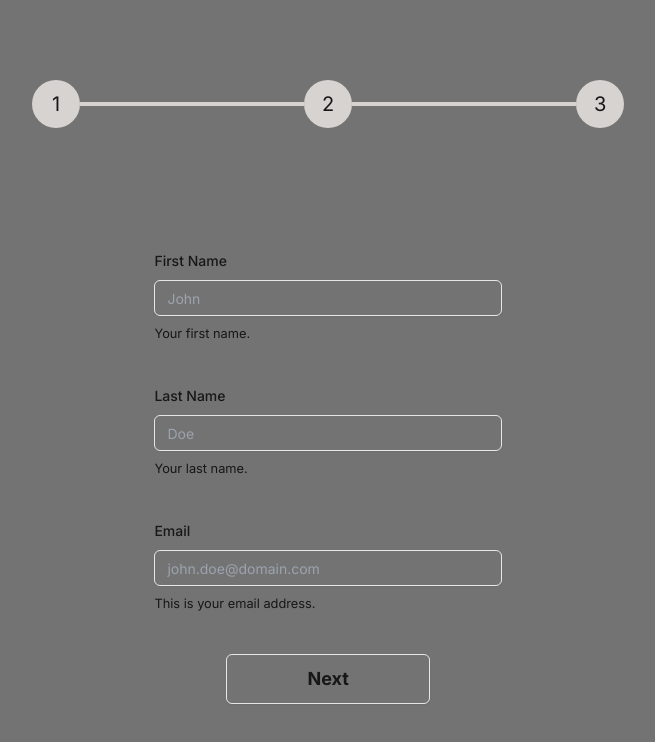
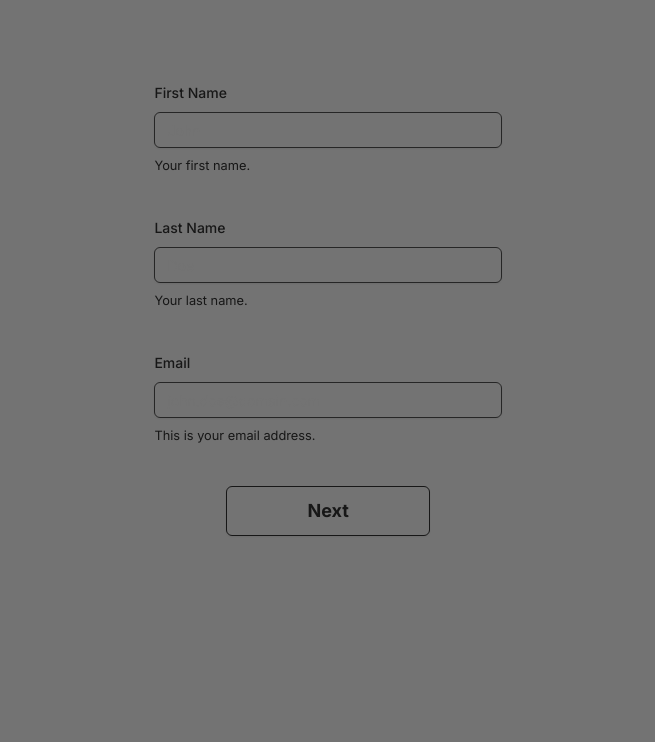
Before and after one commit to didoslavov/multistep-form, a Next.js app: page / in a window 1280 px wide. Shown: the top 742 px of the page, without its empty margins (225-880 px from the left). Built offline with nearby package versions, Linux system fonts and the light colour scheme.

Commit message:
add styling

```diff
--- a/src/components/Form.tsx
+++ b/src/components/Form.tsx
@@ -11,8 +11,8 @@ import {
 } from "./ui/form";
 import { Input } from "./ui/input";
 import { FormProvider, useForm } from "react-hook-form";
-import Steps from "./Steps";
 import { Button } from "./ui/button";
+import Link from "next/link";
 
 function Form() {
   const form = useForm();
@@ -20,7 +20,6 @@ function Form() {
   return (
     <FormProvider {...form}>
       <div className="flex flex-col items-center justify-center gap-10 text-neutral-900">
-        <Steps />
         <FormField
           control={form.control}
           name="firstName"
@@ -29,7 +28,7 @@ function Form() {
               <FormLabel>First Name</FormLabel>
               <FormControl>
                 <Input
-                  className="border-neutral-800placeholder:text-neutral-400 border"
+                  className="border border-neutral-800 placeholder:text-neutral-500"
                   placeholder="John"
                   {...field}
                 />
@@ -47,7 +46,7 @@ function Form() {
               <FormLabel>Last Name</FormLabel>
               <FormControl>
                 <Input
-                  className="border-neutral-800placeholder:text-neutral-400 border"
+                  className="border border-neutral-800 placeholder:text-neutral-500"
                   placeholder="Doe"
                   {...field}
                 />
@@ -65,7 +64,7 @@ function Form() {
               <FormLabel>Email</FormLabel>
               <FormControl>
                 <Input
-                  className="border-neutral-800placeholder:text-neutral-400 border"
+                  className="border border-neutral-800 placeholder:text-neutral-500"
                   placeholder="john.doe@domain.com"
                   {...field}
                 />
@@ -75,9 +74,14 @@ function Form() {
             </FormItem>
           )}
         />
-        <Button variant={"outline"} className="px-20 py-6 text-lg font-bold">
-          Next
-        </Button>
+        <Link href="/step-2">
+          <Button
+            variant={"outline"}
+            className="border-neutral-900 px-20 py-6 text-lg font-bold hover:bg-neutral-400"
+          >
+            Next
+          </Button>
+        </Link>
       </div>
     </FormProvider>
   );
--- a/src/components/Steps.tsx
+++ b/src/components/Steps.tsx
@@ -1,25 +1,32 @@
+import Link from "next/link";
 import React from "react";
 
 function Steps() {
   return (
-    <div className="mb-20 flex items-center justify-between text-base text-neutral-400 dark:text-gray-400">
+    <div className="col-start-3 col-end-7 mx-auto mb-20 flex items-center justify-between gap-10 pt-10 text-base text-neutral-400 dark:text-gray-400">
+      <Link href="/">
         <div className="flex items-center">
-        <div className="flex h-12 w-12 items-center justify-center rounded-full bg-stone-300 text-xl text-neutral-900">
+          <div className="flex h-12 w-12 items-center justify-center rounded-full border border-neutral-900 bg-neutral-300 text-xl text-neutral-900">
             1
           </div>
         </div>
-      <div className="h-1 w-56 bg-stone-300"></div>
+      </Link>
+      <div className="h-[2px] w-28 bg-neutral-500"></div>
+      <Link href="/step-2">
         <div className="flex items-center">
-        <div className="flex h-12 w-12 items-center justify-center rounded-full bg-stone-300 text-xl text-neutral-900">
+          <div className="flex h-12 w-12 items-center justify-center rounded-full border border-neutral-900 bg-neutral-300 text-xl text-neutral-900">
             2
           </div>
         </div>
-      <div className="h-1 w-56 bg-stone-300 dark:bg-blue-600"></div>
+      </Link>
+      <div className="h-[2px] w-28 bg-neutral-500"></div>
+      <Link href="/step-3">
         <div className="flex items-center">
-        <div className="flex h-12 w-12 items-center justify-center rounded-full bg-stone-300 text-xl text-neutral-900">
+          <div className="text-x border-neutral-900l flex h-12 w-12 items-center justify-center rounded-full border border-neutral-900 bg-neutral-300 text-neutral-900">
             3
           </div>
         </div>
+      </Link>
     </div>
   );
 }
```
Lines whose indentation alone changed are shown as unchanged.
